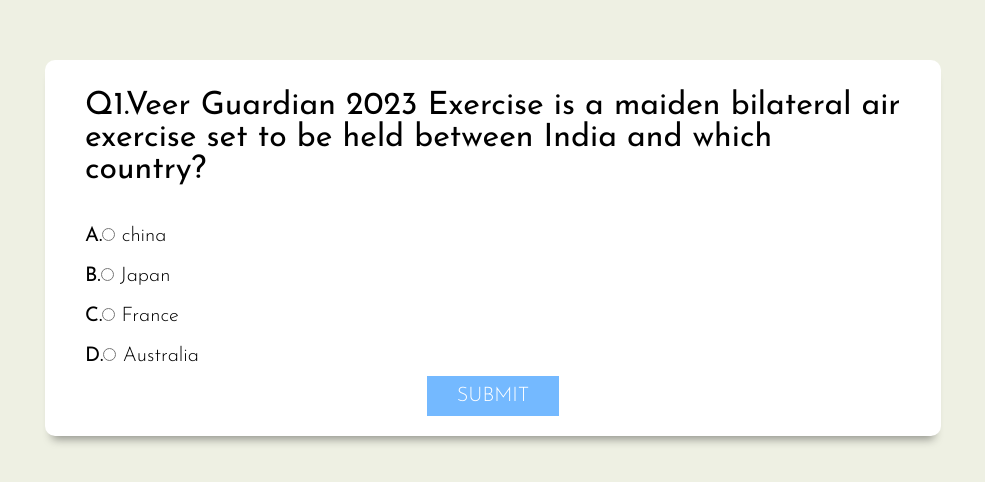
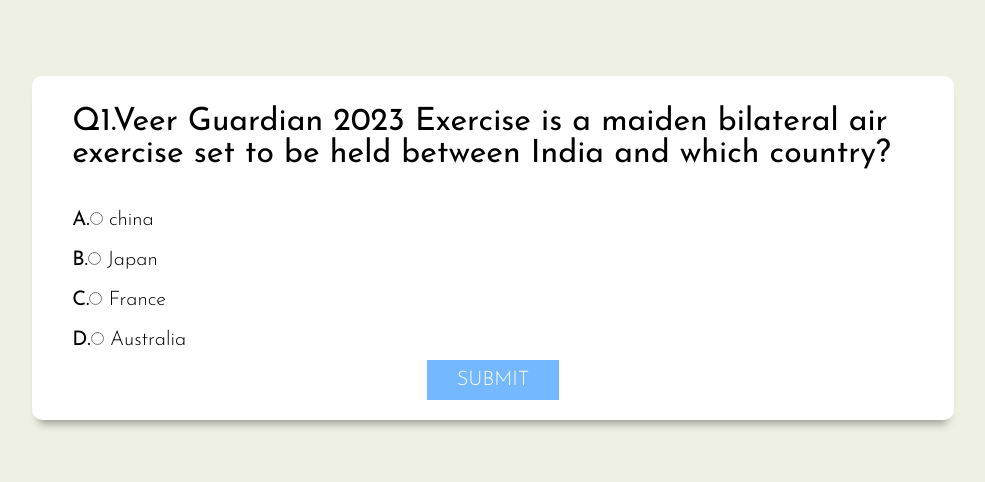
Before and after one commit to panditshivammishra/myQuiz.github.io, a plain HTML site: page index.html in a window 1280 px wide. Shown: the part 152-634 px from the top of the page, without its empty margins (147-1132 px from the left). Drawn offline with Linux system fonts and the light colour scheme.

Commit message:
changes made

```diff
--- a/style.css
+++ b/style.css
@@ -17,8 +17,7 @@ html{
     background-color: rgb(238, 240, 227);
 }
 .inn-div{
-    width:70vw;
-
+    width:72vw;
     background-color: #fff;
     padding:2rem 4rem;
     border-radius:1rem;
```
